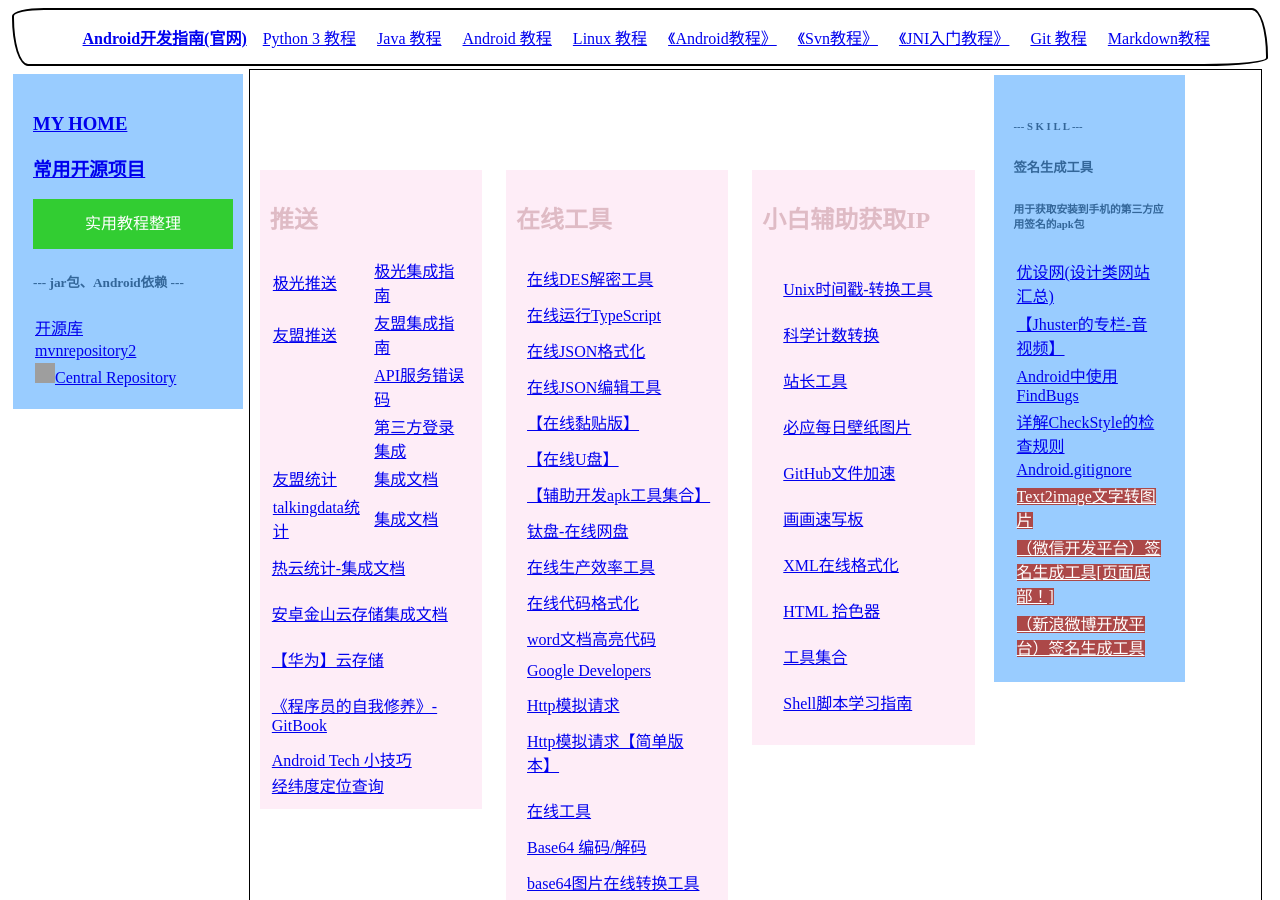
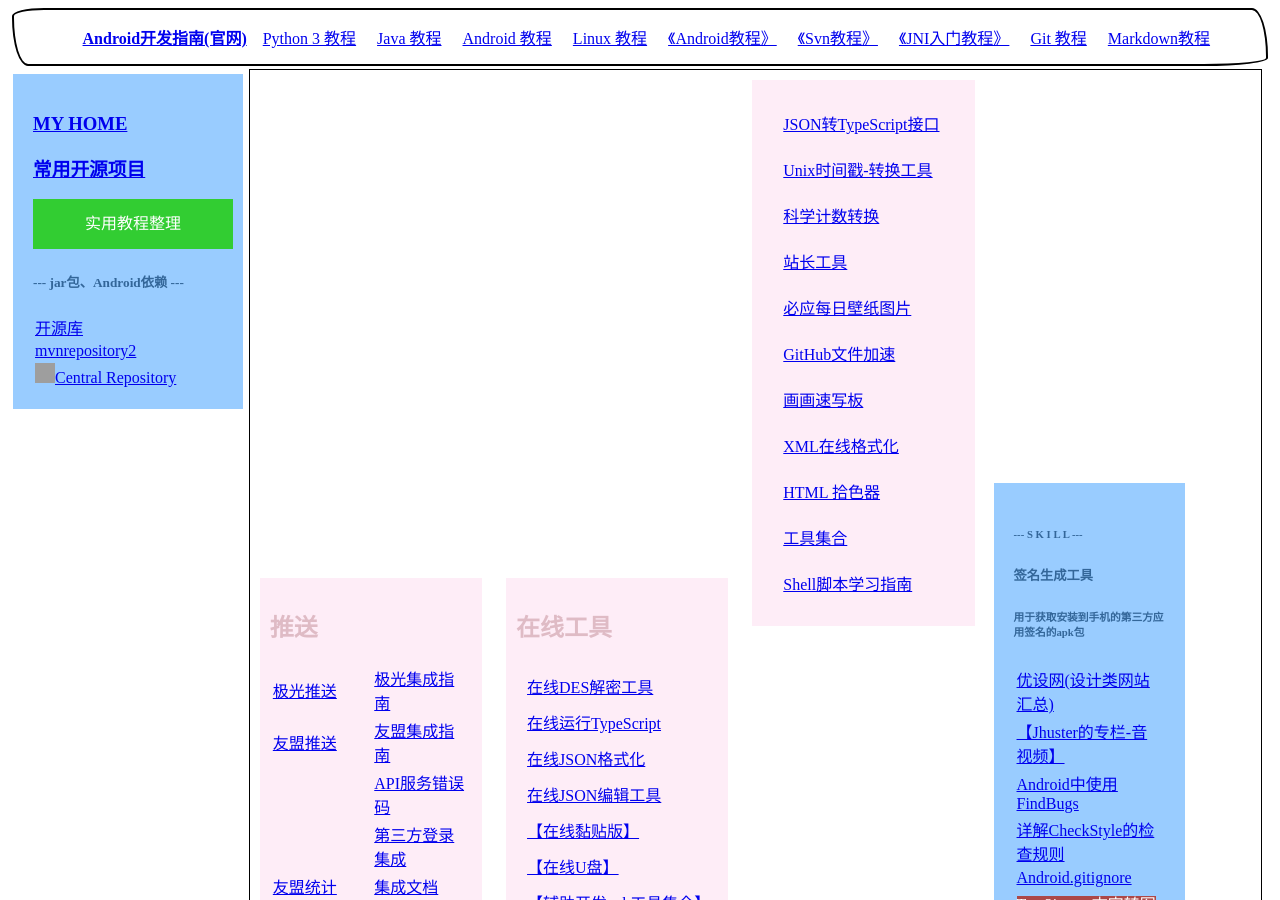
Before and after one commit to github201407/github201407.github.io, a Jekyll site: the page common.html, which Jekyll copies as it is, in a window 1280 px wide and 900 px high. Built offline with Jekyll 4.4.1, drawn with Linux system fonts in a browser that asks for light colours; grey boxes are pictures that could not be loaded.

Commit message:
Update common.html
添加在线工具：SON转TypeScript接口

```diff
--- a/common.html
+++ b/common.html
@@ -344,9 +344,12 @@
     </div>
 
     <div class="cities">
-      <h2>小白辅助获取IP</h2>
+<!--       <h2>小白辅助获取IP</h2> -->
       <table border="0" cellspacing="20">
         <tbody>
+          <tr>
+            <td> <a href="https://loocode.com/tool/json-to-typescript" target="_blank" title="在线工具">JSON转TypeScript接口</a> </td>
+          </tr>
           <!-- <tr>
             <td> <a
                 href="http://ydl.ifengwoo.com/Game/GetServerIP?channelname=xth&devicetype=xth&imei=123456789&orderid=130&packagename=com.cyjh.ygj.PcService&time=1486457101772&userid=-1&userkey=0&versioncode=199&versionname=1.999&Sign=2295cfe374a2989d3bd77975f64c2902&R=0"
```
